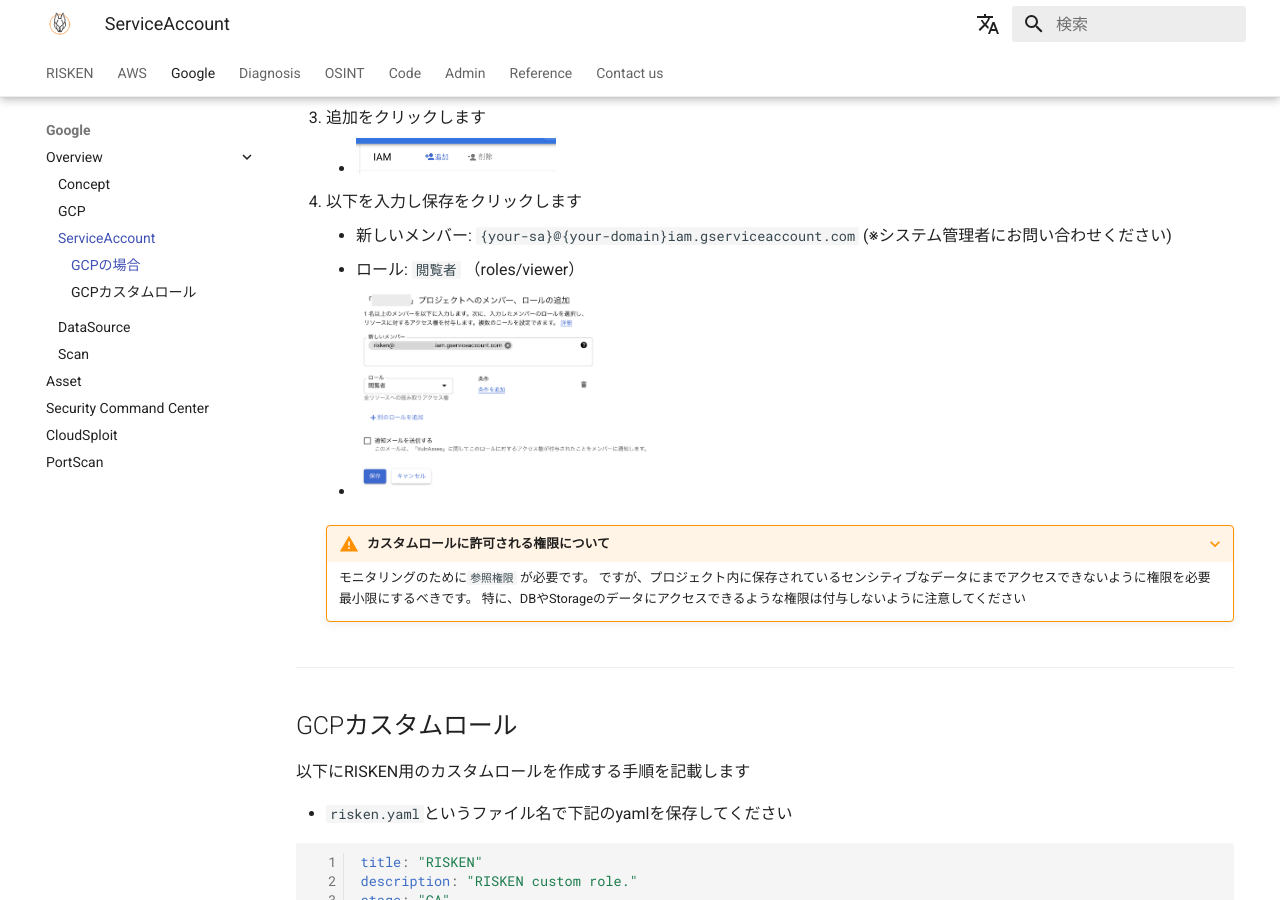
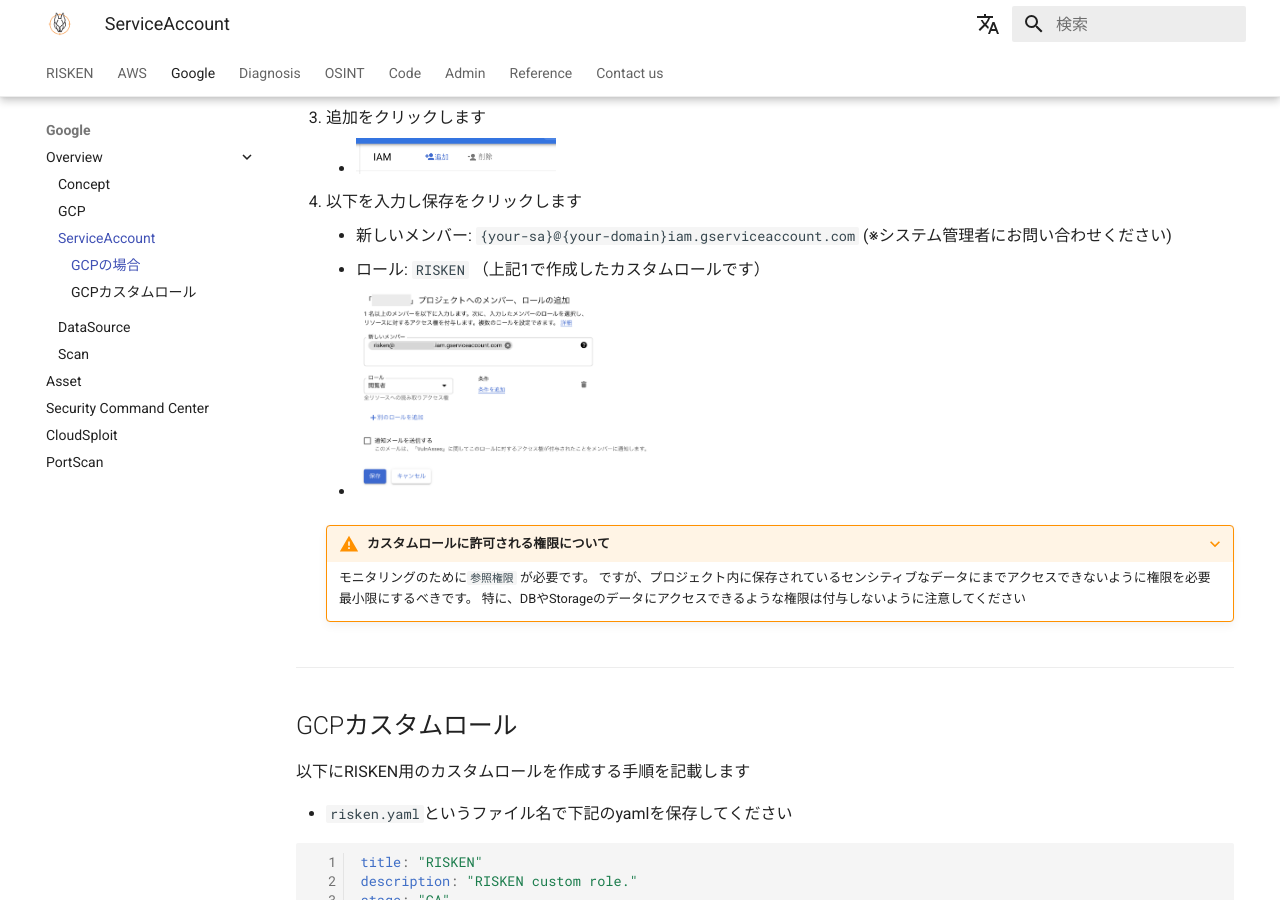
Before and after one commit to ca-risken/doc, an MkDocs documentation site: the page built from docs/google/overview_sa.md, in a window 1280 px wide and 900 px high, scrolled down 725 px. Built offline with MkDocs 1.6.1 and Material for MkDocs 9.7.7, drawn with Linux system fonts in a browser that asks for light colours; comment, search, counter and statistics services are not loaded.

Commit message:
fix: gcp custom role

```diff
--- a/docs/google/overview_sa.md
+++ b/docs/google/overview_sa.md
@@ -18,7 +18,7 @@ GCPのマネージメントコンソールでサービスアカウントを追
     - ![IAM追加](/img/google/gcp_iam_add.png){style="width:200px"}
 4. 以下を入力し保存をクリックします
     - 新しいメンバー: `{your-sa}@{your-domain}iam.gserviceaccount.com` (※システム管理者にお問い合わせください)
-    - ロール: `閲覧者` （roles/viewer）
+    - ロール: `RISKEN` （上記1で作成したカスタムロールです）
     - ![ロール追加](/img/google/gcp_role_add.png){style="width:300px"}
 
     ???+ Warning "カスタムロールに許可される権限について"
```
